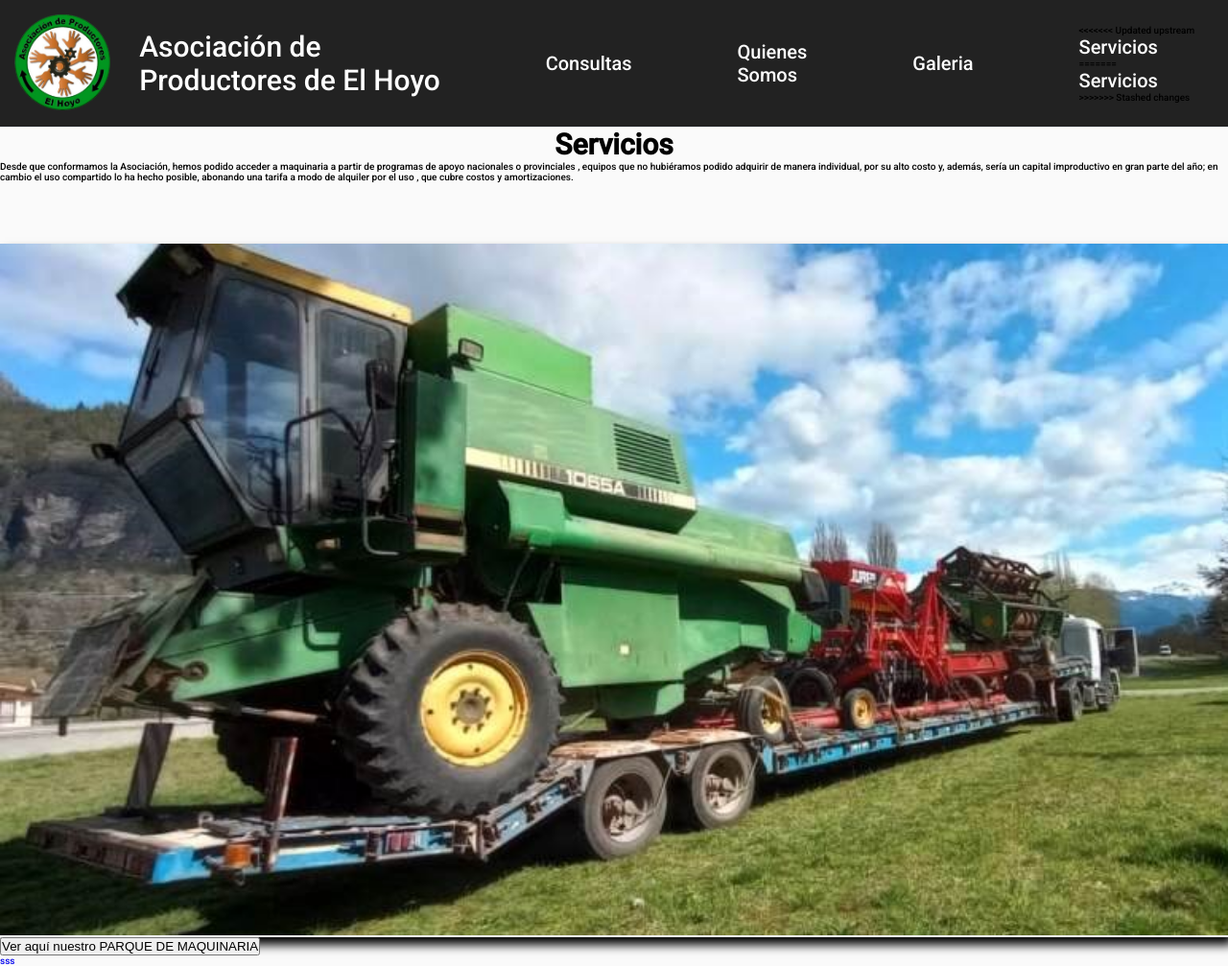
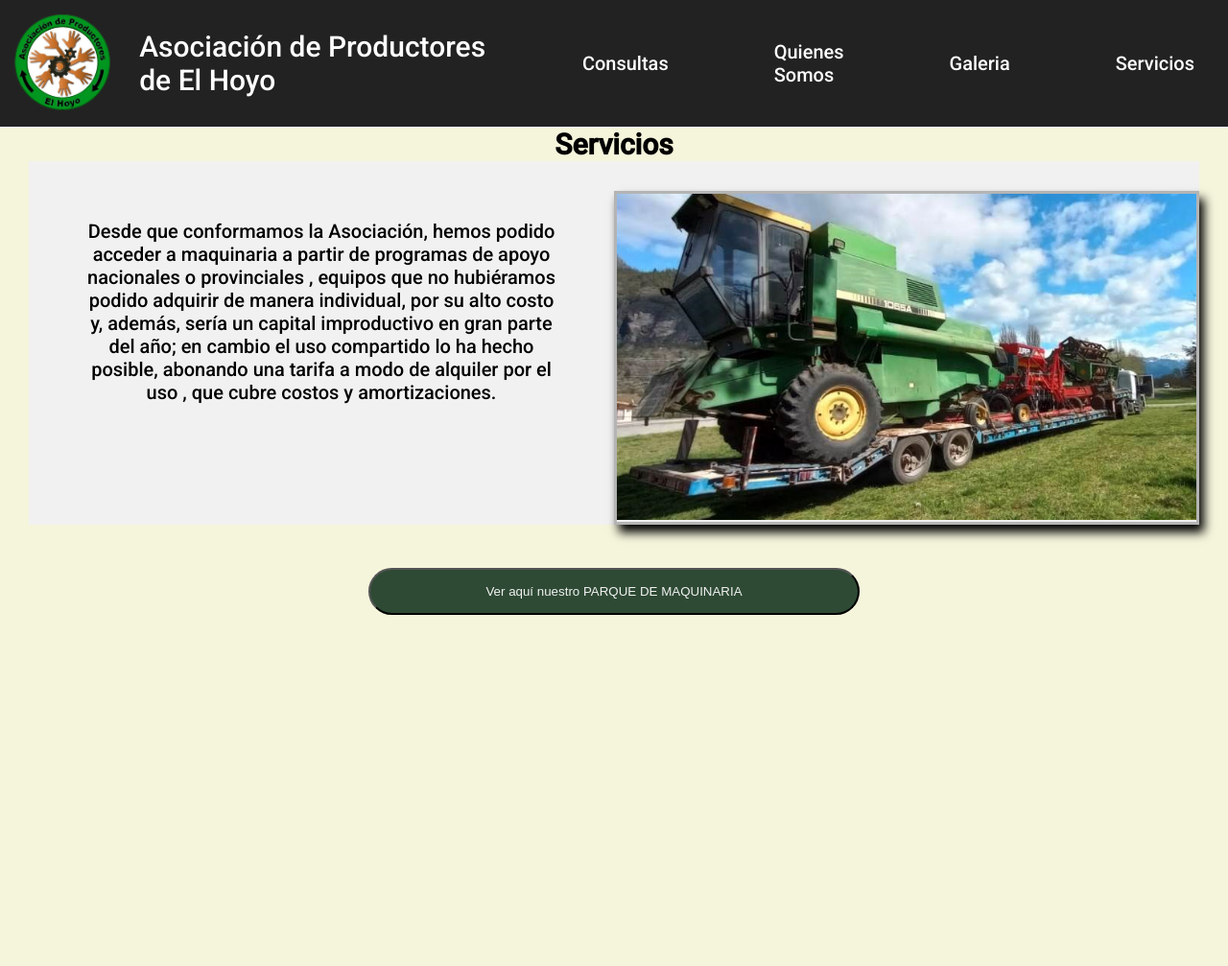
Before and after one commit to karibari70/Asociacion_Productores, a PHP site: page /servicios.php in a window 1280 px wide. Shown: the whole page at 96% size. After the commit the page ends 641 px from the top, so only its background shows below. Run offline with PHP 8.4, Linux system fonts and the light colour scheme.

Commit message:
Agregué Css y Servicios

```diff
--- a/estilos.css
+++ b/estilos.css
@@ -33,16 +38,63 @@ body {
     padding: 0;
     width: 100%;
     height: 100%;
+    background-color: beige;
+}
+
+
+
+.contenedor2 p {
+    margin-right: 1rem;
+    margin-left: 1rem;
+    text-align: center;
+    font-size: 1.2rem;
+
+}
+
+.contenedor2 {
+    margin: 5%;
+    justify-content: center;
+    gap: 10%;
+    text-align: center;
+
+}
+
+h1 {
+    text-align: center;
+    font-size: 3rem;
+
+}
+
+.nuestro_escenario {
+    padding-top: 3%;
+}
+
+
+.objetivos {
+    background-color: burlywood;
+    padding: 10%;
+}
+
+ body {
+    padding: 0;
+    width: 100%;
+    height: 100%;
     background-color: #FAFAFA;
+    background-color: beige;
 }
 
 .presentacion {
 
     margin-left: 3%;
     margin-right: 3%;
+
+
     justify-content: center;
     background-color: #ece8e8;
     padding: 5%;
+
+    background-color: rgb(247, 215, 173);
+    padding: 10%;
 
 }
 
@@ -152,20 +207,22 @@ h1 {
 
 .img3 {
     margin-top: 5%;
-
+    border: 3px solid #B4B4B4;
     box-shadow: 5px 8px 10px black;
 }
 
 .img4 {
-    border: 3px solid #B4B4B4 ;
+    border: 3px solid #B4B4B4;
     margin-top: 10%;
-    margin-bottom:5% ;
+    margin-bottom: 5%;
 }
 
 
 .img5 {
-    margin-top: 10%;
+    margin-top: 15%;
     border: 3px solid #B4B4B4;
+
+
 }
 
 .img6 {
@@ -184,30 +244,8 @@ h1 {
     padding: 10%;
 }
 
-<<<<<<< Updated upstream
-@media only screen and (max-width: 768px){
 
 
-
-/* ------------------------Index-------------------------- */
-.txt-contenedor {
-    position: absolute;
-    text-align: center;
-    font-size: 1.5rem;
-    top: 70%; /* Ajusta la posición vertical del texto */
-    left: 50%; /* Ajusta la posición horizontal del texto */
-    transform: translate(5%, -1%); /* Centra el texto */
-    background-color: rgba(0, 0, 0, 0.5); /* Fondo semi-transparente */
-    color: white;
-    padding: 1px;
-    border-radius: 10px;
-}
-
-
-/* -------------------Quienes Somos-------------------- */
-
-    .contenedor2{
-=======
 .contenedor4 {
     margin-left: 3rem;
     margin-right: 3rem;
@@ -273,7 +311,6 @@ button:hover {
 
 @media (width >800px) {
     .contenedor2 {
->>>>>>> Stashed changes
         display: grid;
         grid-template-columns: 1fr 1fr;
 
@@ -290,24 +327,19 @@ button:hover {
         display: grid;
         grid-template-columns: 1fr 1fr;
         gap: 5%;
+        font-size: 1.5rem;
     }
 
-<<<<<<< Updated upstream
-}
-=======
+
     button {
         display: grid;
         align-content: center;
         justify-content: center;
         padding: 15px 120px;
+        gap: 10%;
     }
 
-    .contenedor4 {
-        display: grid;
-        grid-template-columns: 1fr 1fr;
 
-
-    }
 
 
     .historia {
@@ -345,10 +381,36 @@ button:hover {
         border-radius: 5%;
         margin-top: 0%;
     }
+.contenedor4{
+    display: grid;
+    grid-template-columns: 1fr 1fr;
+}
     .contenedor5 {
         display: flex;
         text-align: center;
 
     }
 }
->>>>>>> Stashed changes
+
+@media only screen and (max-width: 768px) {
+
+
+
+    /* ------------------------Index-------------------------- */
+    .txt-contenedor {
+        position: absolute;
+        text-align: center;
+        font-size: 1.5rem;
+        top: 70%;
+        /* Ajusta la posición vertical del texto */
+        left: 50%;
+        /* Ajusta la posición horizontal del texto */
+        transform: translate(5%, -1%);
+        /* Centra el texto */
+        background-color: rgba(0, 0, 0, 0.5);
+        /* Fondo semi-transparente */
+        color: white;
+        padding: 1px;
+        border-radius: 10px;
+    }
+}
--- a/index.php
+++ b/index.php
@@ -15,12 +15,7 @@
             <div class="txt-contenedor">
                 <p>"Fuerza y Confianza al Servicio del Productor"</p>
             </div>
-<<<<<<< Updated upstream
     </div>
 
 </body>
-=======
-        </div>
-    </body>
->>>>>>> Stashed changes
 </html>
--- a/navbar.php
+++ b/navbar.php
@@ -28,11 +28,7 @@
           <a href="#" class="nav-link">Galeria</a>
         </li>
         <li class="nav-item">
-<<<<<<< Updated upstream
-          <a href="#" class="nav-link">Servicios</a>
-=======
           <a href="servicios.php" class="nav-link">Servicios</a>
->>>>>>> Stashed changes
         </li>
       </ul>
       <div class="hamburger">
--- a/servicios.php
+++ b/servicios.php
@@ -33,7 +33,7 @@
         </div>
     </div>
 
-sss
+
 
 
 </body>
```
Also changed, not shown: other parts of estilos.css (+44 -29 lines), quienes_somos.php (+7 -35 lines).
